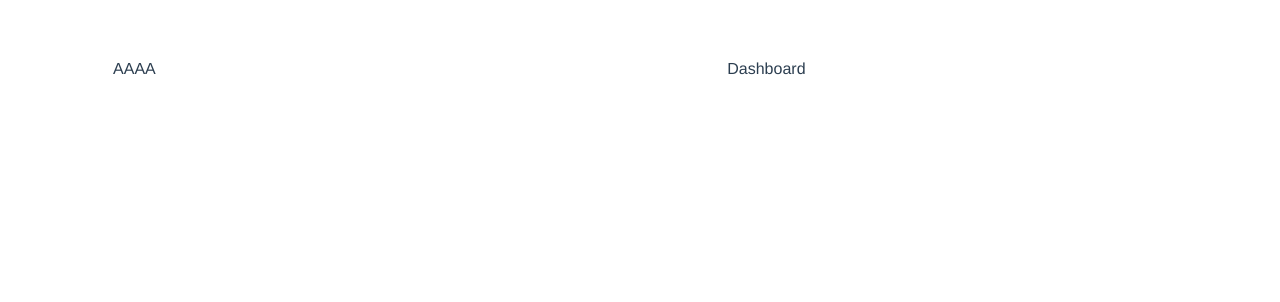
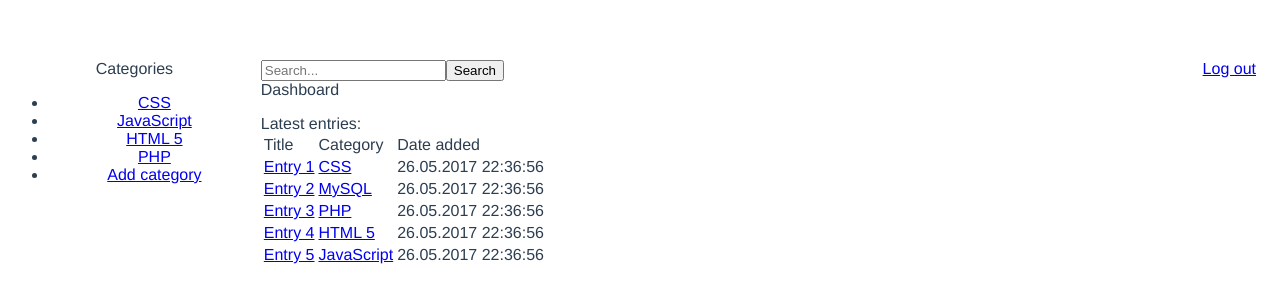
Before and after one commit to marcin-jaroszynski/notes, a Vue app: page /dashboard in a window 1280 px wide. Shown: the top 302 px of the page. Built offline with nearby package versions, Linux system fonts and the light colour scheme.

Commit message:
[Prototype]: Dashboard screen

```diff
--- a/src/components/Dashboard.vue
+++ b/src/components/Dashboard.vue
@@ -2,9 +2,28 @@
   <article>
     <title-page title="Dashboard"></title-page>
     <layout>
-      <div slot="menu">AAAA</div>
+      <div slot="menu">
+        <side-menu title="Categories" v-bind:items="categories"></side-menu>
+      </div>
       <div slot="content">
         <div>Dashboard</div>
+        <p>
+          <div>Latest entries:</div>
+          <table>
+            <tbody>
+              <tr>
+                <td>Title</td>
+                <td>Category</td>
+                <td>Date added</td>
+              </tr>
+              <tr v-for="entry in entries">
+                <td><a :href="entry.note_url">{{ entry.title }}</a></td>
+                <td><a :href="entry.category_url">{{ entry.category }}</a></td>
+                <td>{{ entry.date_added }}</td>
+              </tr>
+            </tbody>
+          </table>
+        </p>
       </div>
     </layout>
   </article>
@@ -19,7 +38,20 @@
     },
     data() {
       return {
-
+        categories: [
+          { title: 'CSS', url: '/css' },
+          { title: 'JavaScript', url: '/javascript' },
+          { title: 'HTML 5', url: '/html5' },
+          { title: 'PHP', url: '/php' },
+          { title: 'Add category', url: '/add' }
+        ],
+        entries: [
+          { title: 'Entry 1', category: 'CSS', note_url: '/note/show/1', category_url: '/category/show/css', date_added:'26.05.2017 22:36:56' },
+          { title: 'Entry 2', category: 'MySQL', note_url: '/note/show/2', category_url: '/category/show/mysql', date_added:'26.05.2017 22:36:56' },
+          { title: 'Entry 3', category: 'PHP', note_url: '/note/show/3', category_url: '/category/show/php', date_added:'26.05.2017 22:36:56' },
+          { title: 'Entry 4', category: 'HTML 5', note_url: '/note/show/4', category_url: '/category/show/html5', date_added:'26.05.2017 22:36:56' },
+          { title: 'Entry 5', category: 'JavaScript', note_url: '/note/show/5', category_url: '/category/show/javascript', date_added:'26.05.2017 22:36:56' },
+        ]
       }
     }
   }
--- a/src/components/Layout.vue
+++ b/src/components/Layout.vue
@@ -4,6 +4,11 @@
       <slot name="menu"></slot>
     </div>
     <div class="content">
+      <div>
+        <input type="text" placeholder="Search...">
+        <button>Search</button>
+        <a class="logout" href="/login">Log out</a>
+      </div>
       <slot name="content"></slot>
     </div>
   </article>
@@ -17,6 +22,12 @@
 
 .content {
   float: left;
-  width: 80%
+  width: 80%;
+  text-align: left;
+}
+
+.logout {
+  float: right;
+  margin-right: 1em;
 }
 </style>
--- /dev/null
+++ b/src/components/templates/SideMenu.vue
@@ -0,0 +1,17 @@
+<template>
+  <section>
+    <div>{{ title }}</div>
+    <nav>
+      <ul>
+        <li v-for="item in items"><a :href="item.url">{{ item.title }}</a></li>
+      </ul>
+    </nav>
+  </section>
+</template>
+
+<script>
+  export default {
+    name: 'side-menu',
+    props: ['title', 'items']
+  }
+</script>
--- a/src/main.js
+++ b/src/main.js
@@ -4,9 +4,11 @@ import Vue from 'vue'
 import App from './App'
 import router from './router'
 import TitlePageComponent from './components/TitlePage';
+import SideMenuTemplate from './components/templates/SideMenu';
 
 Vue.config.productionTip = false;
 Vue.component('title-page', TitlePageComponent);
+Vue.component('side-menu', SideMenuTemplate);
 
 /* eslint-disable no-new */
 new Vue({
--- a/src/router/index.js
+++ b/src/router/index.js
@@ -16,6 +16,12 @@ export default new Router({
       component: Login
     },
     {
+      path: '/login',
+      name: 'Login',
+      title: 'Login',
+      component: Login
+    },
+    {
       path: '/dashboard',
       name: 'Dashboard',
       title: 'Dashboard',
```
